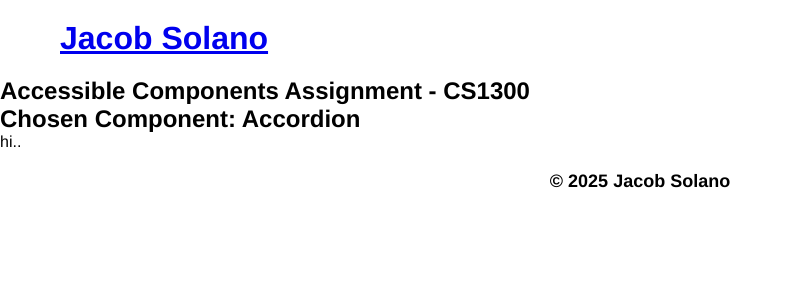
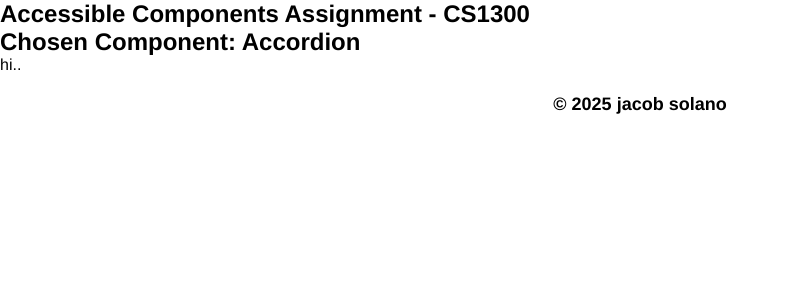
Before and after one commit to jacobsolanobrown/jacobsolanobrown.github.io, a React (Vite) app in the folder jacob-portfolio/: page /accessiblecomponentsproject in a window 1280 px wide. Shown: the top 300 px of the page, without its empty margins (0-793 px from the left). Built offline with nearby package versions, Linux system fonts and the light colour scheme.

Commit message:
added styling to accessible page

```diff
--- a/jacob-portfolio/src/pages/AccessibleComponentsProject.tsx
+++ b/jacob-portfolio/src/pages/AccessibleComponentsProject.tsx
@@ -1,22 +1,23 @@
 import React from "react";
 import { Link } from "react-router-dom";
+import "../styles/Homepage.css";
+import "../styles/AccessibleComponentsPage.css";
+
 
 const AccessibleComponentsProject: React.FC = () => {
   return (
     <div>
-      <header>
-        <h1><Link to="/">Jacob Solano</Link></h1>
-      </header>
       <main>
         <section>
           <h1>Accessible Components Assignment - CS1300 </h1>
-
           <h2>Chosen Component: Accordion</h2>
           <p>hi.. </p>
         </section>
       </main>
       <footer>
-        <p>&copy; 2025 Jacob Solano</p>
+        <p>
+          <Link to="/">&copy; 2025 jacob solano</Link>
+        </p>
       </footer>
     </div>
   );
--- /dev/null
+++ b/jacob-portfolio/src/styles/AccessibleComponentsPage.css
@@ -0,0 +1,13 @@
+footer {
+    font-weight: bold;
+}
+
+footer a:link,
+footer a.visited {
+    text-decoration: none;
+    color: black;
+}
+
+footer a:hover {
+    color: blue;
+}
--- a/jacob-portfolio/src/styles/Homepage.css
+++ b/jacob-portfolio/src/styles/Homepage.css
@@ -414,5 +414,6 @@ svg {
 }
 
 .projects-content img {
-    margin-bottom: 5px;
+  margin-bottom: 5px;
+  transition: transform 0.2s ease-in-out; /* Smooth transition for the transform property */
 }
```
